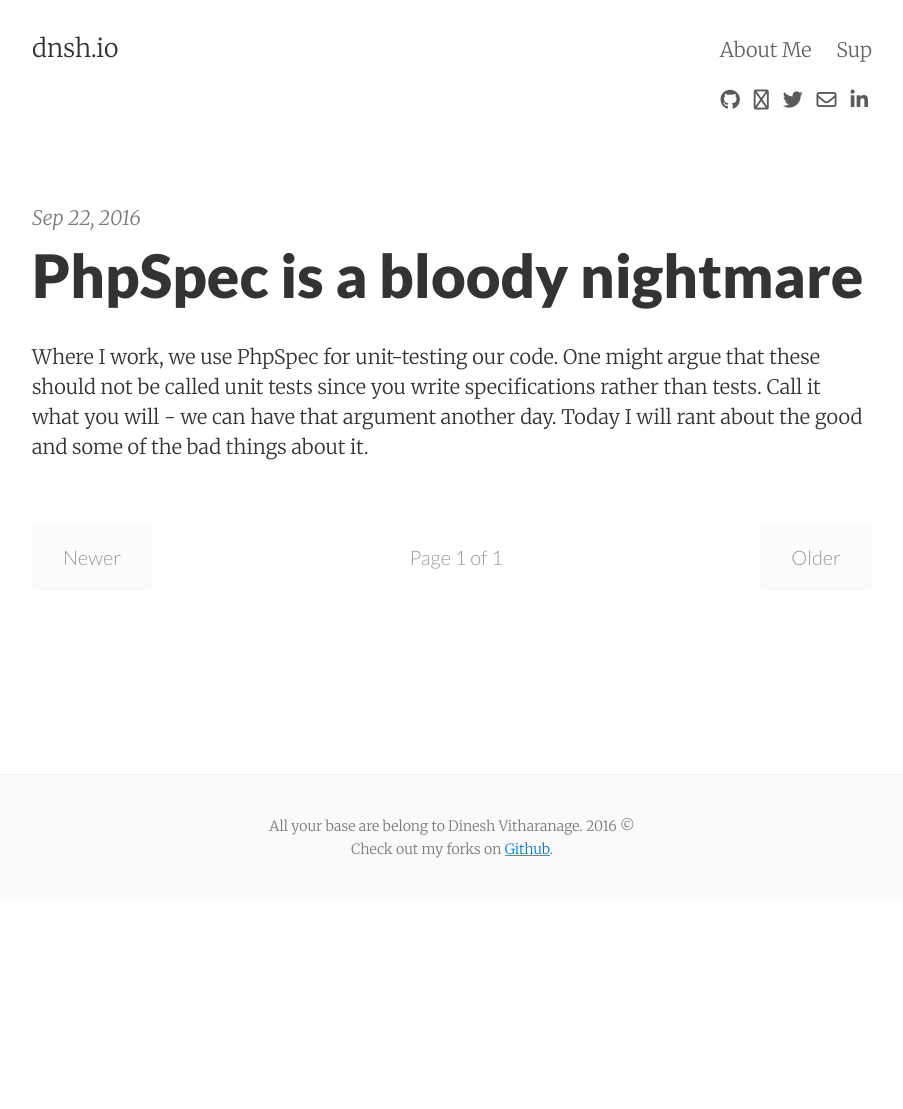
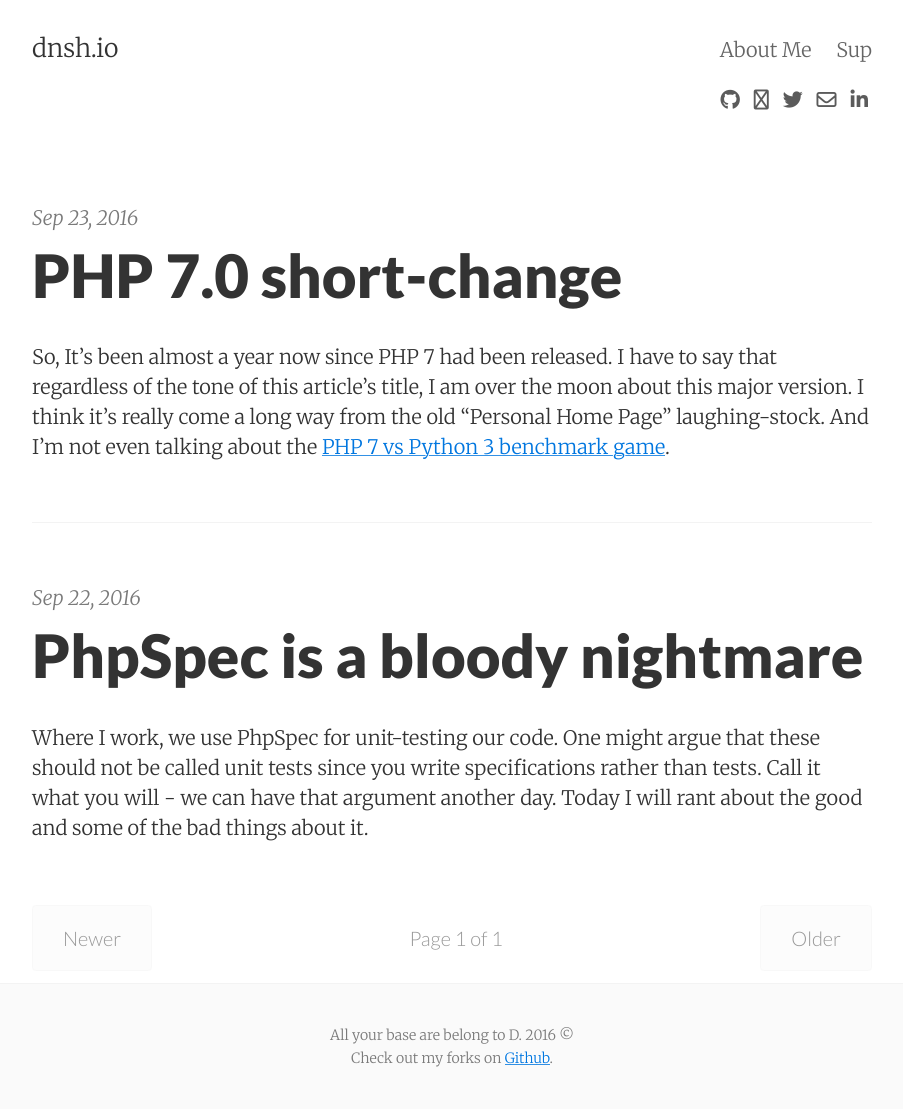
Before and after one commit to dnshio/dnshio.github.io, a Jekyll site: the page built from index.html, in a window 1280 px wide. Shown: the whole page, without its empty margins (188-1091 px from the left). Built offline with Jekyll 4.4.1, drawn with Linux system fonts in a browser that asks for light colours; nearby versions of some CDN libraries; the list of posts is cut into pages by our own code; before the commit the page ends 900 px from its top, so only the background shows below that; part of the change alters nothing that is shown.

Commit message:
Added PHP7 short-change

```diff
--- a/_config.yml
+++ b/_config.yml
@@ -93,13 +93,13 @@ text:
   contact:
     email:    'Your email'
     content:  'Spill it'
-    subject:  'New submission from the blog'
+    subject:  'New submission from the dnsh.io'
     submit:   'Come at me bro!'
     ajax:
       sending:  'sending..'
       sent:     'Message sent!'
       error:    'Error!'
-  thanks: 'Safe. I will get back to you if it important'
+  thanks: "Safe. I will get back to you if it's important"
   og_locale: 'en_UK'
 
 # Build settings
--- a/_includes/footer.html
+++ b/_includes/footer.html
@@ -1,7 +1,7 @@
 <footer class="center">
   <div class="measure">
     <small>
-      All your base are belong to Dinesh Vitharanage. 2016 &copy; <br />
+      All your base are belong to D. 2016 &copy; <br />
       Check out my forks on <a href="https://github.com/dvitharanage">Github</a>.
     </small>
   </div>
--- /dev/null
+++ b/_posts/2016-09-23-php-7-0-short-change.md
@@ -0,0 +1,87 @@
+---
+layout: post
+title: "PHP 7.0 short-change"
+description: PHP 7 gave us a lot. But it still had that PHP knack for falling just short
+modified: 2016-09-23
+category: Programming
+tags: [php]
+mathjax:
+---
+So, It's been almost a year now since PHP 7 had been released. I have to say that regardless of the tone of this article's
+title, I am over the moon about this major version. I think it's really come a long way from the old "Personal Home Page"
+laughing-stock. And I'm not even talking about the [PHP 7 vs Python 3 benchmark game](http://benchmarksgame.alioth.debian.org/u64q/php.html).
+
+No, I mean it had actually become a decent language and I am not that sad about having to work with it day in day out. I
+sometimes even admit at parties to being a PHP developer.
+
+PHP 5.6 was already pretty good. We had short syntax arrays, consistent and standard compliant JSON serialization/de-serialisation,
+Traits, Reflection and so on. So the big thing apart from all the _we're faster than python_ performance improvements has
+to be the inclusion of optional typing for scalars (again, PHP 5.6 fell a little short on this one).
+
+I love it! Now I don't have to spend time type checking at the beginning of every method like we used to:
+
+{% highlight php %}
+<?php
+function multiply($x, $y)
+{
+  if (!is_numeric($x) || !is_numeric($y)) {
+    throw new \InvalidArgumentException("Both X and Y has to be a number");
+  }
+  return $x * $y;
+}
+{% endhighlight %}
+
+Look at that shit! Anyone who says dynamic typing makes it easier to write code probably doesn't type check their input arguments.
+In the above example, 3 lines of code went in to type checking and the actual business logic was a one-liner. So I'm glad
+that PHP 7 allows us to type hint scalars. Another bonus is that we can now declare the return type as well. This now cuts
+down the amount of code on the calling method. Check what the same example looks like on PHP 7:
+
+{% highlight php %}
+<?php
+function multiply(int $x, int $y) : int
+{
+  return $x * $y;
+}
+{% endhighlight %}
+
+Beautiful! And this is great when taking two integers and returning one. But people pay me money for my code so life is never
+that simple. I have to do things from time to time that isn't discussed in the release notes. Like return null sometimes
+(or all the time for that matter). Check this:
+
+{% highlight php %}
+<?php
+function getOneLemon() : Lemon
+{
+  if (count($this->lemons)) {
+      return $this->lemons[0];
+  }
+  return null;
+}
+{% endhighlight %}
+
+Looks pretty reasonable but the code above will throw a fatal because you promised to return a `Lemon` but sometimes you can't.
+One way around it was to get rid of the return type declaration and maybe describe the return types in the docblock so your
+IDE knows what you are up to. I mean... we just lost all the power that this feature was supposed to give us.
+
+Another way was to throw an exception when you can't return the type you promised. This is a little bit better but if you
+really think about it, you are relying on a construct designed to signal failures and errors as a part of the logic flow.
+This makes me uncomfortable. If I go to a shop and ask for some sugar I don't want the shop keeper to start shutting down
+the shop when he notice that he doesn't have any sugar to sell. No is a perfectly acceptable answer.
+
+But there is light at the end of the tunnel. An RFC was accepted and this issue is ironed out in the next minor version upgrade
+(7.1) - along with a heap of other improvements. The official released is set to be in Nov this year. So in 7.1 the last
+example would look like this:
+
+{% highlight php %}
+<?php
+function getOneLemon() : ?Lemon
+{
+  if (count($this->lemons)) {
+      return $this->lemons[0];
+  }
+  return null;
+}
+{% endhighlight %}
+
+Boom. The question mark in front of the `Lemon` indicates that it's optional. That means you can return null as well as
+`Lemon` (but no other type). Pretty solid. Another thing - you can also return a new `void` type. Looking forward to that!
```
